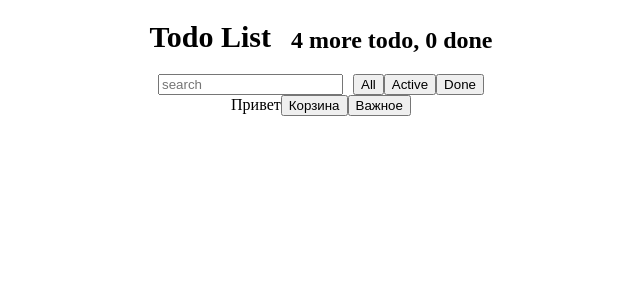
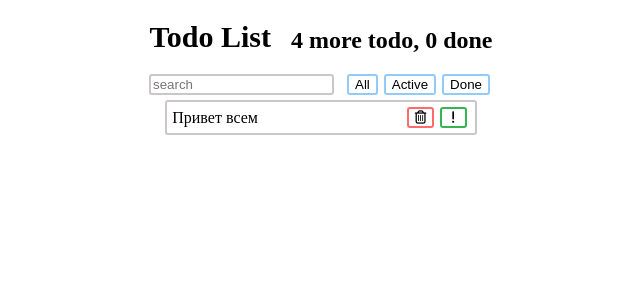
Before and after one commit to fad90/todo-class_components, a React (Create React App) app: page / in a window 1280 px wide. Shown: the top 300 px of the page, without its empty margins (319-959 px from the left). Built offline with nearby package versions, Linux system fonts and the light colour scheme.

Commit message:
changed styles

```diff
--- a/public/index.html
+++ b/public/index.html
@@ -3,6 +3,13 @@
   <head>
     <meta charset="utf-8" />
     <meta name="viewport" content="width=device-width, initial-scale=1" />
+    <link
+      rel="stylesheet"
+      href="https://cdnjs.cloudflare.com/ajax/libs/font-awesome/6.0.0-beta2/css/all.min.css"
+      integrity="sha512-YWzhKL2whUzgiheMoBFwW8CKV4qpHQAEuvilg9FAn5VJUDwKZZxkJNuGM4XkWuk94WCrrwslk8yWNGmY1EduTA=="
+      crossorigin="anonymous"
+      referrerpolicy="no-referrer"
+    />
     <title>React App</title>
   </head>
   <body>
--- a/src/app/App.css
+++ b/src/app/App.css
@@ -12,6 +12,9 @@ body {
   padding: 0;
 }
 .app {
+  width: 100%;
+  max-width: 350px;
+  margin: 0 auto;
   display: flex;
   align-items: center;
   flex-direction: column;
--- a/src/app/App.js
+++ b/src/app/App.js
@@ -6,8 +6,13 @@ import ItemStatusFilter from "../item-status-filter/item-status-filter";
 import SearchPanel from "../search-panel/search-panel";
 import TodoList from "../todo-list/todo-list";
 
-class App extends React.Component {
-  render() {
+const App = () => {
+  const todoData = [
+    {label: "Drink Cofee", important: true},
+    {label: "Build App", important: false},
+    {label: "Learn Korean Language", important: true}
+  ]
+
   return (
     <div className="app">
       <AppHeader />
@@ -15,10 +20,9 @@ class App extends React.Component {
         <SearchPanel />
         <ItemStatusFilter />
       </div>
-        <TodoList />
+      <TodoList todos={todoData}/>
     </div>
   );
-  }
-}
+};
 
 export default App;
--- a/src/item-status-filter/item-status-filter.css
+++ b/src/item-status-filter/item-status-filter.css
@@ -1,3 +1,16 @@
 .btn-group {
     margin-left: 10px;
 }
+.button-filter {
+    background-color: #ffffff;
+    border: 2px solid #92cafa;
+    border-radius: 3px;
+    margin: 0 3px;
+    cursor: pointer;
+}
+.button-filter:hover {
+    background-color: #92cafa;
+}
+/* .button-filter:focus {
+    background-color: #33A1FF;
+} */
--- a/src/item-status-filter/item-status-filter.js
+++ b/src/item-status-filter/item-status-filter.js
@@ -6,9 +6,9 @@ class ItemStatusFilter extends React.Component {
   render() {
     return (
       <div className="btn-group">
-          <button type="button">All</button>
-          <button type="button">Active</button>
-          <button type="button">Done</button>
+          <button type="button" className="button-filter">All</button>
+          <button type="button" className="button-filter">Active</button>
+          <button type="button" className="button-filter">Done</button>
       </div>
     );
   }
--- a/src/search-panel/search-panel.css
+++ b/src/search-panel/search-panel.css
@@ -0,0 +1,4 @@
+.search-input {
+    border: 2px solid rgb(204, 198, 198);
+    border-radius: 3px;
+}
--- a/src/search-panel/search-panel.js
+++ b/src/search-panel/search-panel.js
@@ -4,7 +4,7 @@ import "./search-panel.css";
 
 class SearchPanel extends React.Component {
   render() {
-    return <input type="text" placeholder="search" />;
+    return <input type="text" className="search-input" placeholder="search" />;
   }
 }
 
--- a/src/todo-list-item/todo-list-item.css
+++ b/src/todo-list-item/todo-list-item.css
@@ -0,0 +1,39 @@
+.todo {
+    border: 2px solid rgb(204, 198, 198);
+    display: flex;
+    justify-content: space-between;
+    align-items: center;
+    margin: 5px 0;
+    padding: 5px;
+    border-radius: 3px;
+}
+.todo__text {
+    cursor: pointer;
+}
+.todo__button {
+    background-color: #fff;
+    border-radius: 3px;
+    cursor: pointer;
+    margin: 0 3px;
+    width: 27px;
+
+}
+.todo__button-trash {
+    border: 2px solid rgb(255, 106, 106);
+}
+.todo__button-trash:hover {
+    background-color: rgb(255, 106, 106);
+    color: black;
+}
+.todo__button-exclamation {
+    border: 2px solid rgb(56, 179, 83);
+}
+.todo__button-exclamation:hover {
+    background-color: rgb(56, 179, 83);
+}
+.far {
+    color: rgb(0, 0, 0);
+}
+.fas {
+    color: rgb(0, 0, 0);
+}
--- a/src/todo-list-item/todo-list-item.js
+++ b/src/todo-list-item/todo-list-item.js
@@ -1,13 +1,19 @@
 import React from "react";
-import "./todo-list-item.css"
+import "./todo-list-item.css";
 
 class TodoListItem extends React.Component {
   render() {
     return (
       <span className="todo">
-        <span>Привет</span>
-        <button>Корзина</button>
-        <button>Важное</button>
+        <span className="todo__text">Привет всем</span>
+        <div className="todo__button-group">
+          <button className="todo__button todo__button-trash">
+            <i class="far fa-trash-alt"></i>
+          </button>
+          <button className="todo__button todo__button-exclamation">
+            <i class="fas fa-exclamation"></i>
+          </button>
+        </div>
       </span>
     );
   }
--- a/src/todo-list/todo-list.css
+++ b/src/todo-list/todo-list.css
@@ -1,3 +1,4 @@
 .todo-list {
     list-style-type: none;
+    width: 89%;
 }
```
Lines whose indentation alone changed are shown as unchanged.
